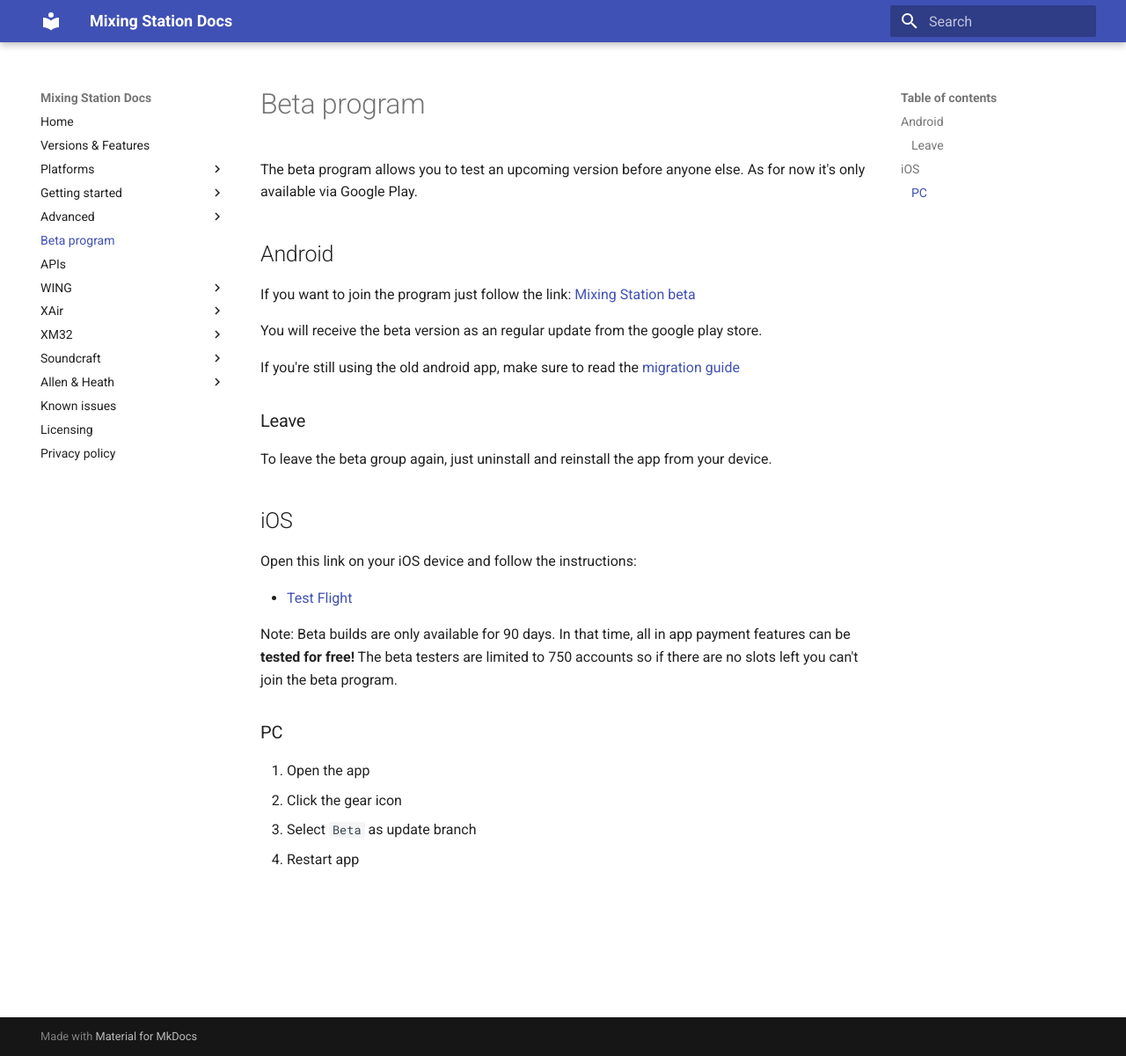
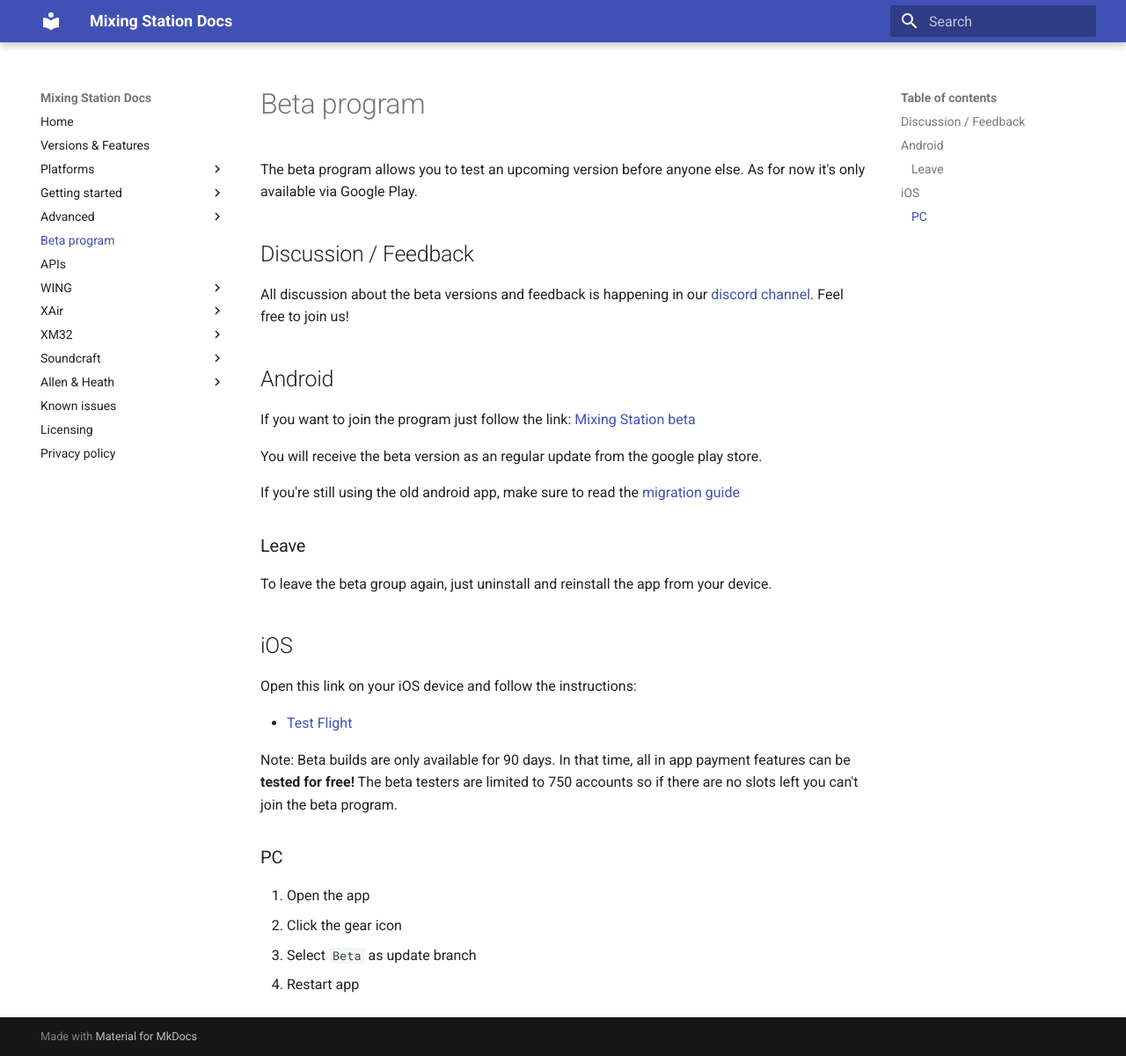
Before and after one commit to davidgiga1993/mixing-station-docs, an MkDocs documentation site: the page built from docs/beta.md, in a window 1280 px wide and 1200 px high. Shown: the whole window at 88% size. Built offline with MkDocs 1.6.1 and Material for MkDocs 9.7.7, drawn with Linux system fonts in a browser that asks for light colours.

Commit message:
Add discord link to beta

```diff
--- a/docs/beta.md
+++ b/docs/beta.md
@@ -1,6 +1,10 @@
 # Beta program
 The beta program allows you to test an upcoming version before anyone else.
 As for now it's only available via Google Play.
+
+## Discussion / Feedback
+All discussion about the beta versions and feedback is happening in our [discord channel](https://discord.gg/d8bJPg6kZm). Feel free to join us!
+
 
 ## Android
 If you want to join the program just follow the link: [Mixing Station beta](https://play.google.com/apps/testing/org.devcore.mixingstation )
```
